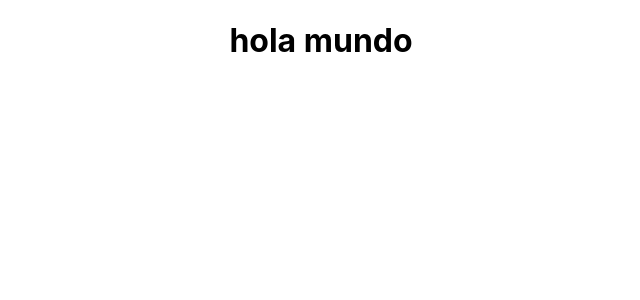
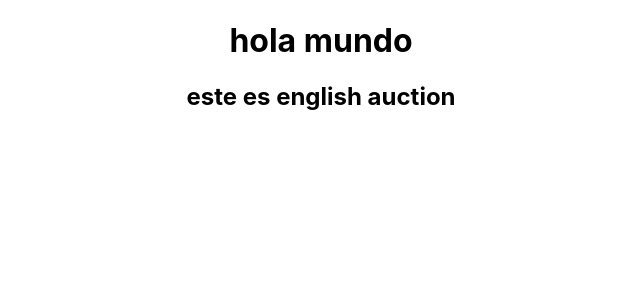
Before and after one commit to MateoCarvajalG/prueba-atreus, a React (Create React App) app: page / in a window 1280 px wide. Shown: the top 300 px of the page, without its empty margins (319-959 px from the left). Built offline with nearby package versions, Linux system fonts and the light colour scheme; no server answers.

Commit message:
ajuste renderizacion english auction

```diff
--- a/src/App.js
+++ b/src/App.js
@@ -8,8 +8,8 @@ function App() {
   return (
     <div className="App">
       <h1>hola mundo</h1>
-      <HolandAuction />
-      {/* <EnglishAuction /> */}
+      {/* <HolandAuction /> */}
+      <EnglishAuction />
     </div>
   );
 }
--- a/src/components/englishAuction.jsx
+++ b/src/components/englishAuction.jsx
@@ -13,15 +13,15 @@ const EnglishAuction = () => {
   useEffect(() => {
     getAuctions(auction_id)
     .then((data) => {
-      setData(data.data);
-      console.log(data.data);
+      setData(data.data.data);
+      console.log(data.data.data);
     })
 
   }, [])
   return (
     <div>
-            <h2>este es holand auction</h2>
-{data}
+            <h2>este es english auction</h2>
+            {data.auctionID}
     </div>
   )
 }
--- a/src/utils/request.jsx
+++ b/src/utils/request.jsx
@@ -8,9 +8,10 @@ const instance = axios.create({
   baseURL: "https://api.atreus.auction/api/2.4/auctions/",
 });
 
-export const getAuctions = async (props) => {
+export const getAuctions = async (auction_id) => {
   try {
-    const data = await instance.get(`${props.auction_id}?acc_token=${KEY}`);
+
+    const data = await instance.get(`${auction_id}?acc_token=${KEY}`);
     return data;
   } catch (error) {
     if (error) {
```
